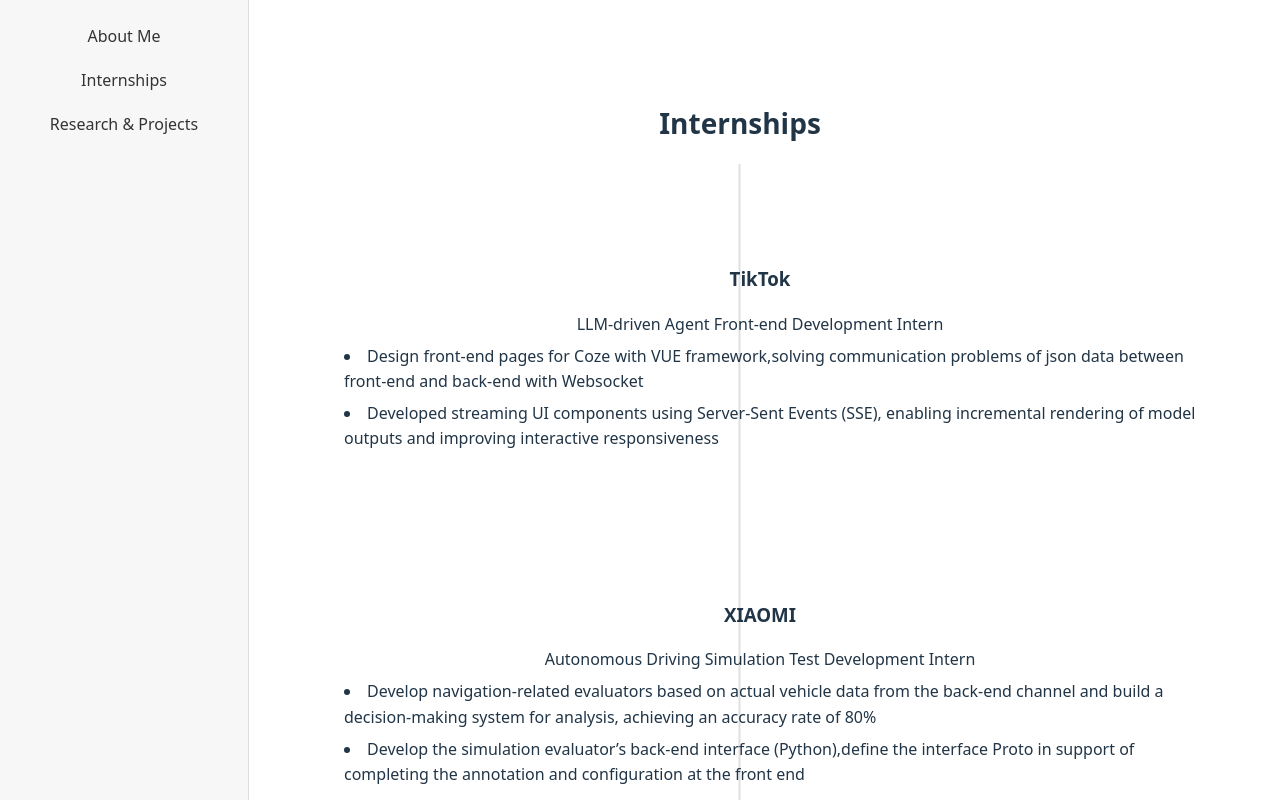
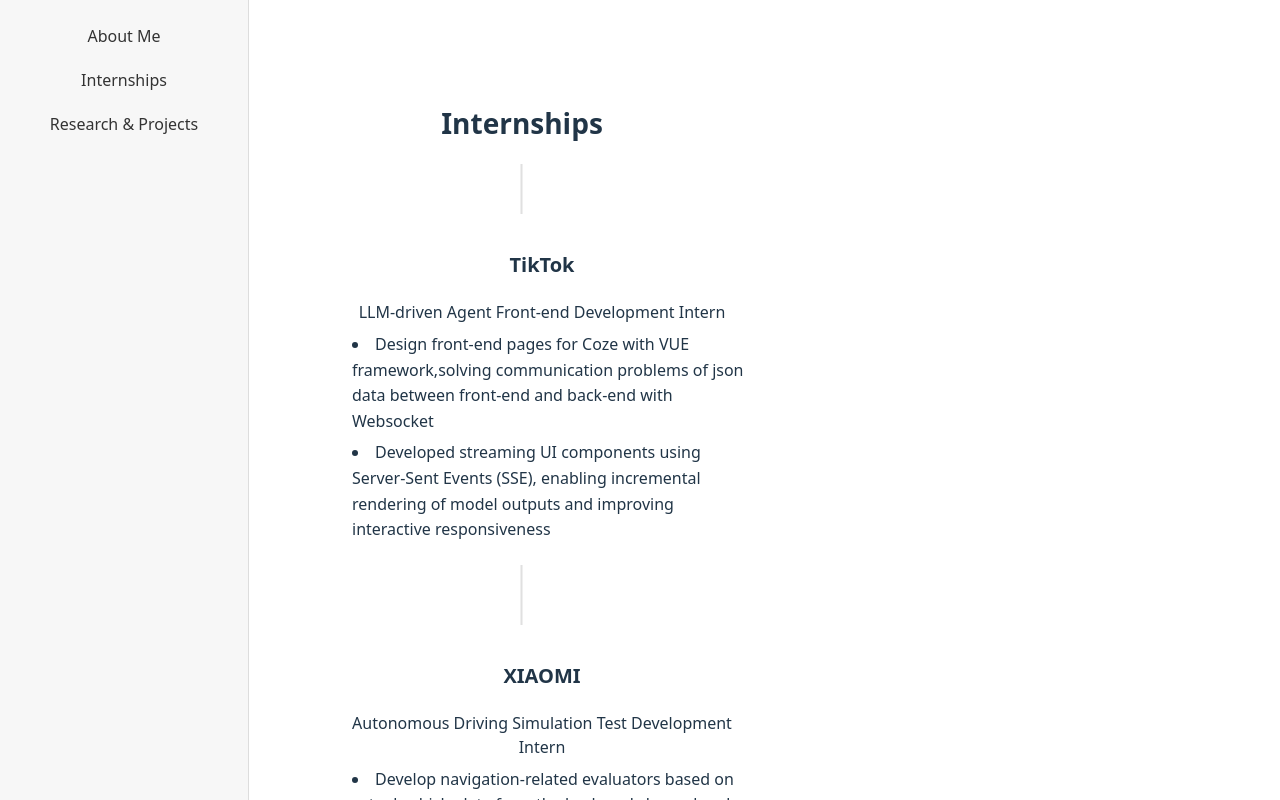
Before and after one commit to problemme/CV_link, a Vue app: page / in a window 1280 px wide. Both pictures are taken after a click on the link "Internships". Shown: the top 800 px of the page. Built offline with nearby package versions, Linux system fonts and the light colour scheme.

Commit message:
Refactor timeline item class and add new styles
Updated the timeline item class binding and added styles for the company and card.

```diff
--- a/src/components/internships.vue
+++ b/src/components/internships.vue
@@ -5,7 +5,6 @@
     <div class="timeline">
       <div
         class= "timeline-item"
-        :class="{ left: index % 2 === 0, right: index % 2 === 1 }"
         v-for="(intern, index) in internships"
         :key="index"
         >
@@ -85,6 +84,12 @@
   margin-bottom: 20px;
 }
 
+.company{
+  text-align: center;
+  font-size: 20px;
+  font-weight: 600;
+  margin-bottom: 20px;
+}
 .timeline {
   position: relative;
   display: flex;
@@ -123,5 +128,11 @@
   line-height: 1.6;
   margin-bottom: 6px;
 }
-
+.card {
+  width: 420px;
+  margin: 0 auto;
+  background: #fff;
+  padding: 16px 20px;
+  border-radius: 10px;
+}
 </style>
```
